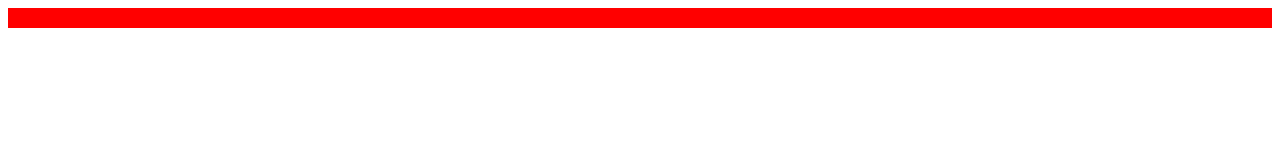
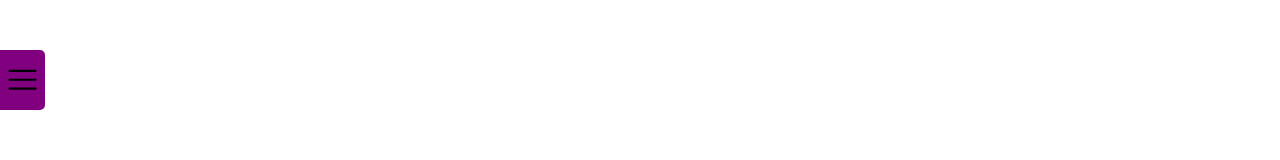
Before and after one commit to headlessNode/menu, a website built with webpack: page src/template.html in a window 1280 px wide. Built offline with nearby package versions, Linux system fonts and the light colour scheme.

Commit message:
Add svg and hover animation to menu btn

```diff
--- a/src/menu.js
+++ b/src/menu.js
@@ -1,6 +1,10 @@
-import './menuStyle.css';
+import "./menuStyle.css";
 
-const wrapper = document.querySelector(".wrapper");
-const header = document.createElement("div");
-header.classList.add("header");
-wrapper.appendChild(header);
+// DOM
+const wrapper =
+  document.querySelector(".wrapper");
+const menuBtn =
+  document.createElement("button");
+menuBtn.classList.add("menu-btn");
+menuBtn.innerHTML ='<svg version="1.1" id="Layer_1" xmlns="http://www.w3.org/2000/svg" x="0" y="0" class="menu-icon" viewBox="0 0 40 60" xml:space="preserve"><switch><g><path id="btm-line" class="st0" d="M2 17.72h36"/><path id="mid-line" class="st0" d="M38 30H2"/><path id="top-line" class="st0" d="M2 42.28h36"/></g></switch></svg>';
+wrapper.appendChild(menuBtn);
--- a/src/menuStyle.css
+++ b/src/menuStyle.css
@@ -1,5 +1,60 @@
-.header{
-    background: red;
-    height: 20px;
-    width: 100%;
+*{
+    padding: 0;
+    margin: 0;
+    box-sizing: border-box;
 }
+.wrapper{
+    height: 100vh;
+}
+
+.menu-btn{
+    margin-top: 50px;
+    height: 60px;
+    width: 45px;
+    padding: 8px;
+    cursor: pointer;
+    position: relative;
+    border: none;
+    background: purple;
+    border-top-right-radius: 5px;
+    border-bottom-right-radius: 5px;
+}
+
+#top-line,
+#mid-line,
+#btm-line {
+    stroke: #000;
+    stroke-width: 3;
+    stroke-linecap: round;
+    stroke-miterlimit: 10;
+}
+
+.menu-btn:hover{
+    #top-line, #mid-line, #btm-line{
+        stroke-dasharray: 500;
+        stroke-dashoffset: 500;
+        animation-name: dash;
+        animation-duration: 3s;
+        animation-timing-function: ease-out;
+        animation-iteration-count: 1;
+        animation-fill-mode: forwards;
+    }
+}
+
+@keyframes dash {
+    0% {
+        stroke-dashoffset: 500;
+    }
+    40%{
+        stroke-dashoffset: 300;
+    }
+    60%{
+        stroke-dashoffset: 200;
+    }
+    80%{
+        stroke-dashoffset: 100;
+    }
+    100% {
+        stroke-dashoffset: 0;
+    }
+}
```
Also changed, not shown: dist/main.js, 1 other file.
